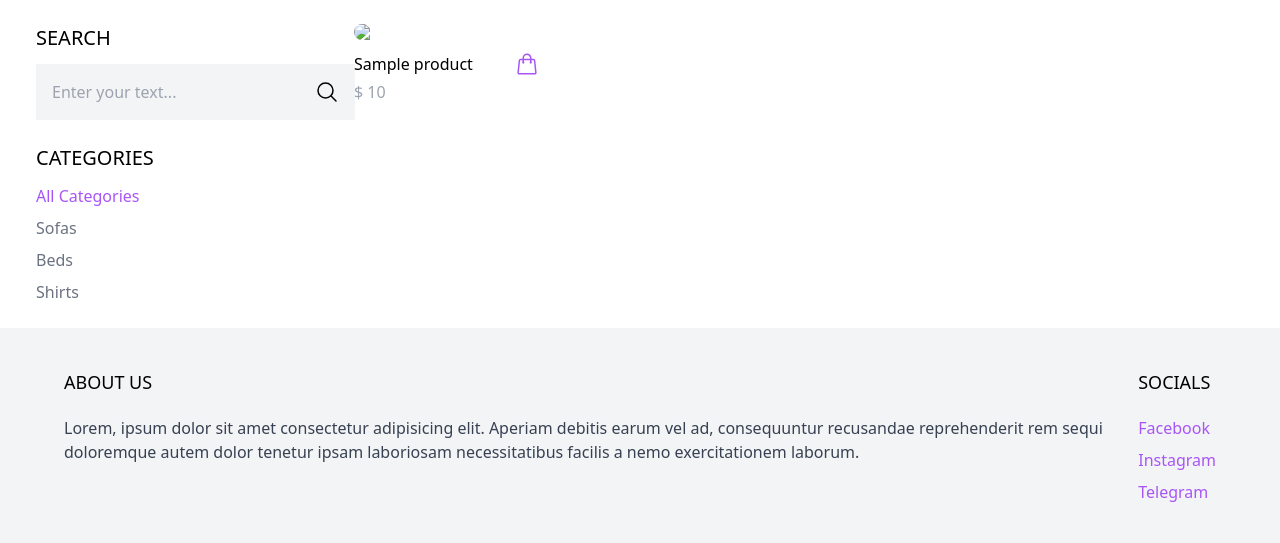
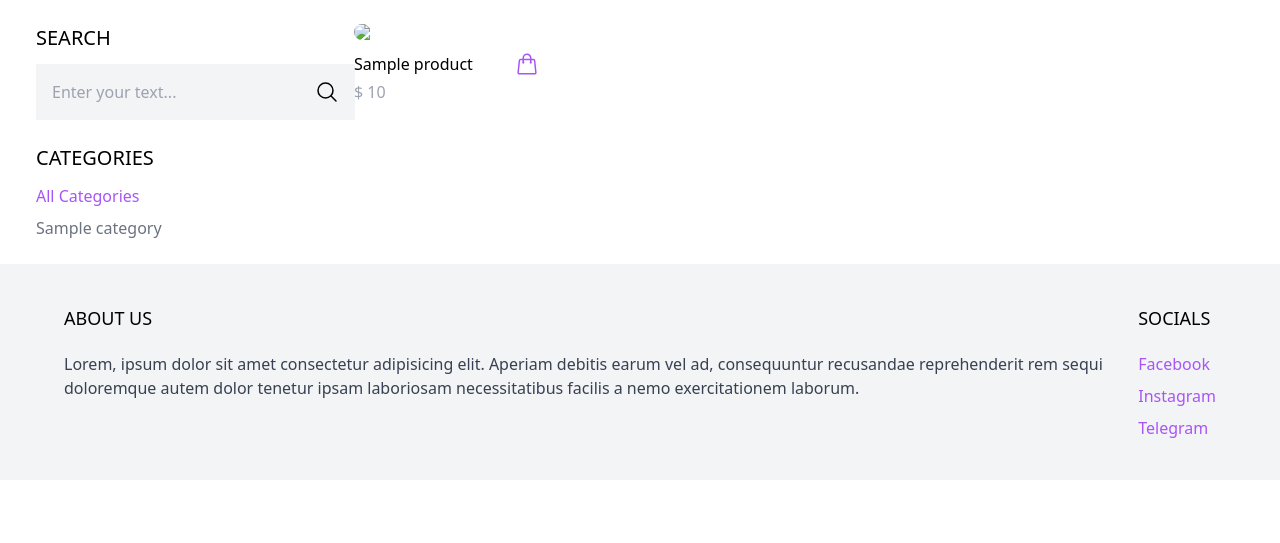
Before and after one commit to MiladHoseinzadeh/Apex_Store, a Django app: page /shop/ in a window 1280 px wide. Shown: the part 77-620 px from the top of the page. Run offline with Django 4.2, Linux system fonts and the light colour scheme; tables that the repository leaves empty hold one stand-in row (values such as "Sample post"); some libraries are stand-ins or nearby versions.

Commit message:
making categories dynamic on shop page

```diff
--- a/ecommerce/templates/ecommerce/shop.html
+++ b/ecommerce/templates/ecommerce/shop.html
@@ -19,10 +19,22 @@
 		</form>
 		<h3 class="mt-6 mb-3 text-xl uppercase">Categories</h3>
 		<ul class="space-y-2">
-			<li><a href="#" class="text-purple-500">All Categories</a></li>
-			<li><a href="#" class="text-gray-500">Sofas</a></li>
-			<li><a href="#" class="text-gray-500">Beds</a></li>
-			<li><a href="#" class="text-gray-500">Shirts</a></li>
+			<li><a href="{% url 'ecommerce:shop' %}" class="
+				{% if not active_category %}
+					text-purple-500
+				{% else %}
+					text-gray-500
+				{% endif %}">All Categories</a></li>
+
+			{% for category in categories %}
+			<li><a href="{% url 'ecommerce:shop' %}?category={{ category.slug }}" class="
+				{% if category.slug == active_category %}
+					text-purple-500
+				{% else %}
+					text-gray-500
+				{% endif %}">{{ category.title }}</a></li>
+			{% endfor %}
+
 		</ul>
 	</div>
 	<div class="products w-full lg:w-3/4 flex -mt-6 items-center flex-wrap">
--- a/ecommerce/views.py
+++ b/ecommerce/views.py
@@ -1,5 +1,5 @@
 from django.shortcuts import render
-from ecommerce.models import Product
+from ecommerce.models import Product, Category
 
 def indexـpage(request):
     products = Product.objects.all()[:8]
@@ -9,9 +9,18 @@ def indexـpage(request):
     return render(request, "ecommerce/index.html", context)
 
 def shop(request):
+    categories = Category.objects.all()
     products = Product.objects.all()
+
+    active_category = request.GET.get('category', '')
+
+    if active_category:
+        products = Product.objects.filter(category__slug=active_category)
+
     context = {
-        'products': products
+        'categories': categories,
+        'products': products,
+        'active_category': active_category,
     }
     return render(request, "ecommerce/shop.html", context)
 
```
